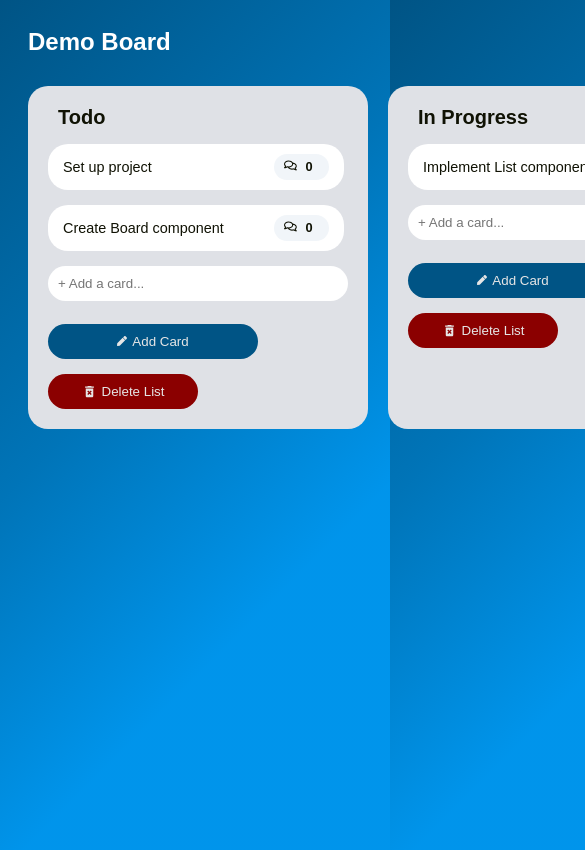
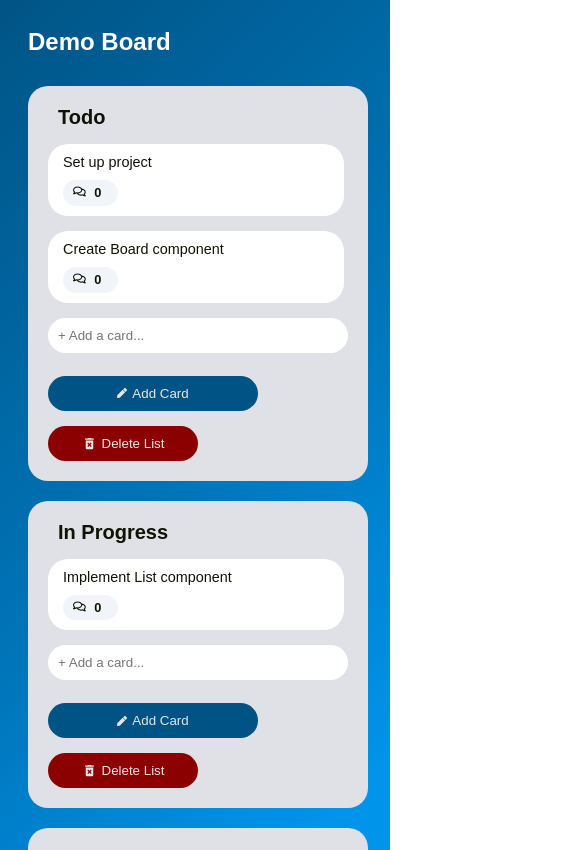
Before and after one commit to merahimi2002/trello, a Next.js app: page / in a window 390 px wide. Shown: the top 850 px of the page, 585 px wide, since content can reach past the window. Built offline with nearby package versions, Linux system fonts and the light colour scheme.

Commit message:
Responsive

```diff
--- a/app/styles/components/_board.scss
+++ b/app/styles/components/_board.scss
@@ -30,6 +30,8 @@
 
   .board-lists {
     display: flex;
+    flex-wrap: wrap;
+    align-items: flex-start;
     gap: 20px;
   }
 }
--- a/app/styles/components/_card.scss
+++ b/app/styles/components/_card.scss
@@ -23,6 +23,13 @@
     opacity: 0.7;
     box-shadow: 0 12px 25px rgba(0, 0, 0, 0.2);
     border-radius: $radius-custome;
+  }
+
+  @media (max-width: 768px) {
+    flex-direction: column;
+    align-items: flex-start;
+    justify-content: flex-start;
+    gap: 10px;
   }
 
 }
--- a/app/styles/components/_comment.scss
+++ b/app/styles/components/_comment.scss
@@ -8,7 +8,6 @@
     align-items: center;
     padding: 20px;
     border-bottom: 1px solid lighten($first-color, 10%);
-    ;
 
     .modal-title {
         margin: 0;
@@ -32,6 +31,12 @@
         &:hover {
             opacity: 1;
         }
+    }
+
+    @media (max-width: 768px) {
+        flex-direction: column-reverse;
+        align-items: flex-end;
+        gap: 10px;
     }
 }
 
@@ -67,6 +72,13 @@
         .comment-text {
             margin: 0;
             white-space: pre-wrap;
+        }
+
+        @media (max-width: 768px) {
+            flex-direction: column;
+            align-items: flex-start;
+            justify-content: flex-start;
+            gap: 10px;
         }
     }
 }
@@ -110,4 +122,11 @@
             cursor: not-allowed;
         }
     }
+
+    @media (max-width: 768px) {
+        flex-direction: column;
+        align-items: flex-start;
+        justify-content: flex-start;
+        gap: 5px;
+    }
 }
```
